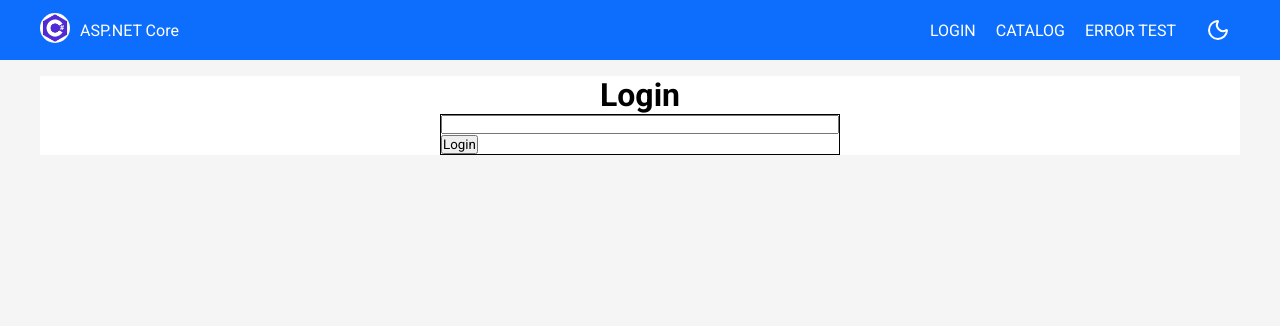
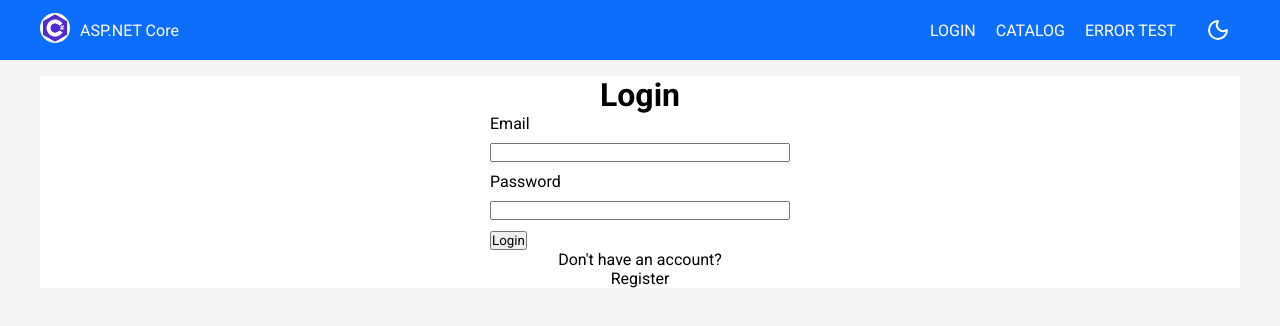
Before and after one commit to nidvar/Restore, a React (Vite) app in the folder client/: page /login in a window 1280 px wide. Shown: the top 326 px of the page. Built offline with nearby package versions, Linux system fonts and the light colour scheme.

Commit message:
1. loging register page css update

```diff
--- a/client/src/LoginPage/LoginPage.css
+++ b/client/src/LoginPage/LoginPage.css
@@ -1,8 +1,8 @@
 .login-form {
-    border: 1px solid black;
-    max-width: 400px;
+    display: flex;
+    flex-direction: column;
+    gap: 10px;
+    max-width: 300px;
     width: 100%;
     margin: auto;
-    display: flex;
-    flex-direction: column;
 }
--- a/client/src/LoginPage/LoginPage.tsx
+++ b/client/src/LoginPage/LoginPage.tsx
@@ -1,3 +1,4 @@
+import { Link } from 'react-router';
 import './LoginPage.css';
 
 function LoginPage() {
@@ -6,11 +7,15 @@ function LoginPage() {
       <div className='page-container'>
         <h1>Login</h1>
         <form className='login-form'>
-          <input type='text' />
+          <label>Email</label>
+          <input type='email' />
+          <label>Password</label>
+          <input type='password' />
           <div>
             <button>Login</button>
           </div>
         </form>
+        Don't have an account? <Link to='/register'>Register</Link>
       </div>
     </div>
   )
--- a/client/src/RegisterPage/RegisterPage.css
+++ b/client/src/RegisterPage/RegisterPage.css
@@ -1,3 +1,8 @@
 .register-form {
-    border: 1px solid grey;
+    display: flex;
+    flex-direction: column;
+    gap: 10px;
+    max-width: 300px;
+    width: 100%;
+    margin: auto;
 }
--- a/client/src/RegisterPage/RegisterPage.tsx
+++ b/client/src/RegisterPage/RegisterPage.tsx
@@ -1,3 +1,4 @@
+import { Link } from 'react-router';
 import './RegisterPage.css';
 
 function RegisterPage() {
@@ -7,9 +8,17 @@ function RegisterPage() {
       <div className='page-container'>
         <h1>Register</h1>
         <form className='register-form'>
-          <input type='text' />
+          <label>Email</label>
+          <input type='email' />
+          <label>Password</label>
+          <input type='password' />
+          <label>Confirm Password</label>
+          <input type='password' />
+          <div>
+            <button>Register</button>
+          </div>
         </form>
-        <button>Register</button>
+        Already have an account? <Link to='/login'>Login</Link>
       </div>
     </div>
   )
```
